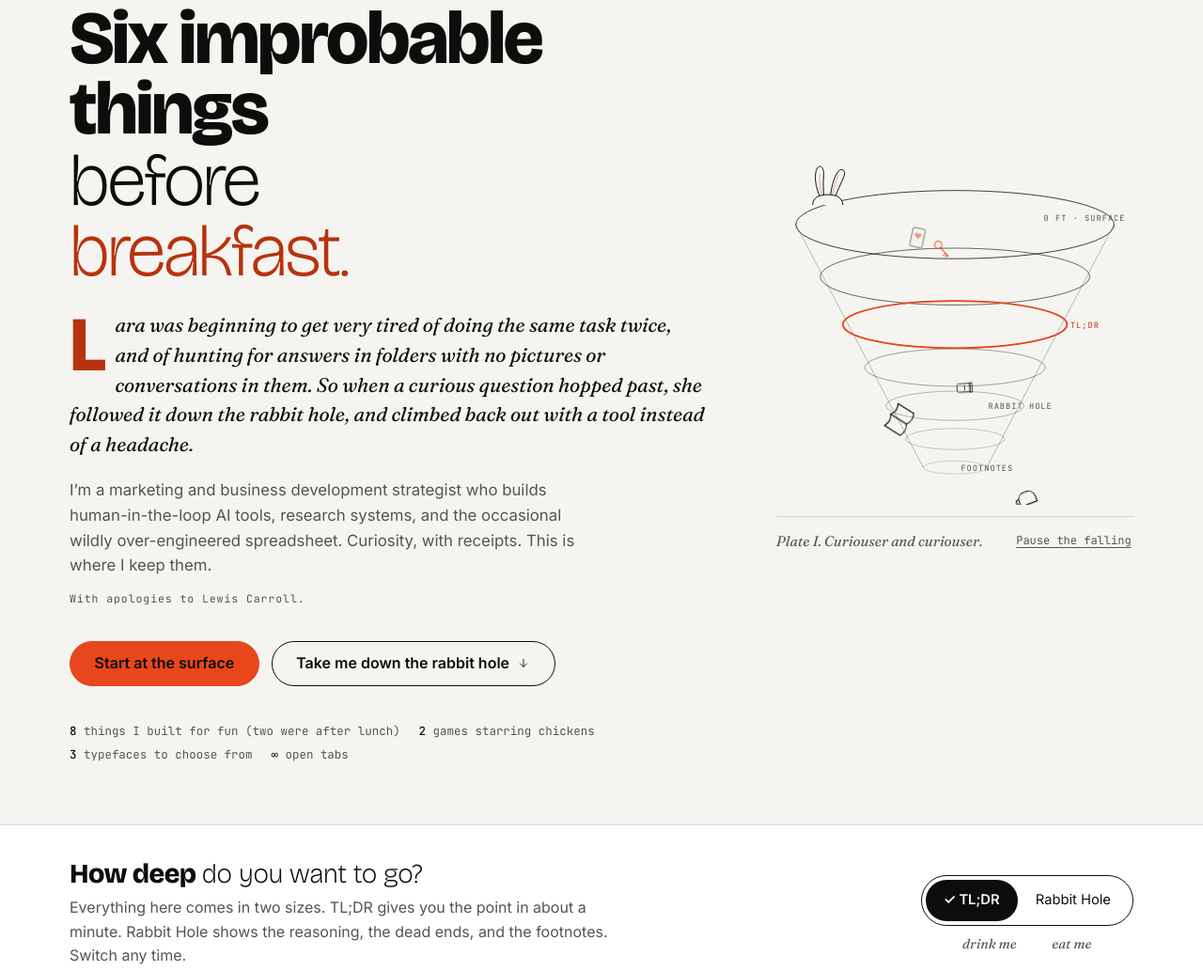
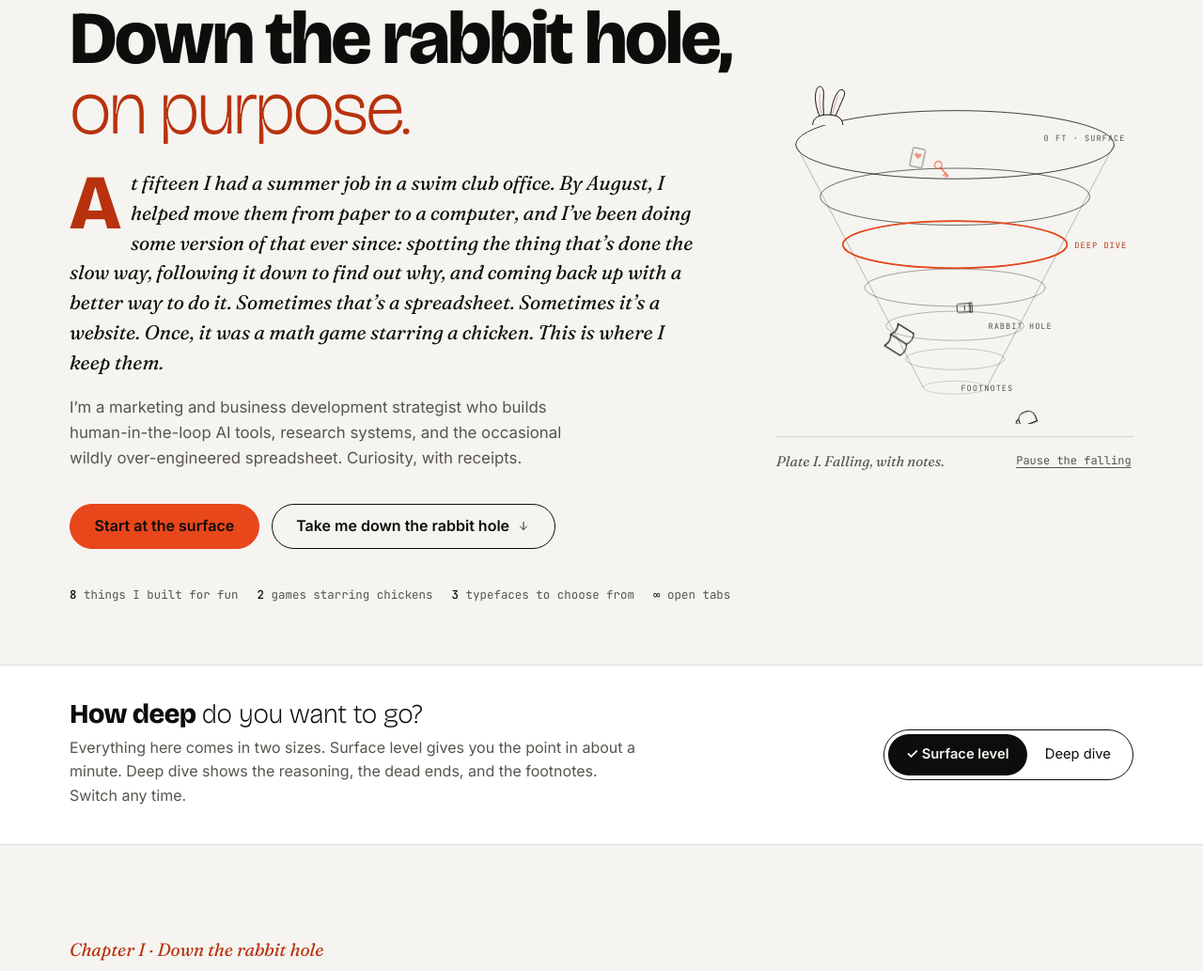
Before and after one commit to LaraB-create/laraborowsky-site, a plain HTML site: page index.html in a window 1280 px wide. Shown: the part 225-1258 px from the top of the page at 94% size. Drawn offline with nearby package versions, Linux system fonts and the light colour scheme.

Commit message:
New opening in Lara's own words; remove Carroll quotes; Surface level / Deep dive
Co-Authored-By: Claude Opus 5.5 <noreply@anthropic.com>
Claude-Session: https://claude.ai/code/session_01JC5bwSPWXAHL1EJro4o5hA

```diff
--- a/index.html
+++ b/index.html
@@ -72,8 +72,8 @@
 <button class="pill" type="button" data-set="motion" data-val="off" aria-pressed="false">Still</button>
 </div></fieldset>
 <fieldset class="setting"><legend>Default depth</legend><div class="opts">
-<button class="pill" type="button" data-set="depth" data-val="tldr" aria-pressed="false">TL;DR</button>
-<button class="pill" type="button" data-set="depth" data-val="deep" aria-pressed="false">Rabbit Hole</button>
+<button class="pill" type="button" data-set="depth" data-val="tldr" aria-pressed="false">Surface level</button>
+<button class="pill" type="button" data-set="depth" data-val="deep" aria-pressed="false">Deep dive</button>
 </div></fieldset>
 </div>
 <button class="settings-reset" type="button" data-action="reset-settings">Reset to defaults</button>
@@ -83,19 +83,18 @@
 <div class="wrap hero">
 <div class="hero-copy">
 <p class="chapter opening-chapter">Chapter the First, <span class="t">in which a marketer follows a question somewhere it probably shouldn’t go</span></p>
-<h1 class="display"><span class="b">Six improbable things</span> <span class="t">before <span class="accent">breakfast.</span></span></h1>
-<p class="opening">Lara was beginning to get very tired of doing the same task twice, and of hunting for answers in folders with no pictures or conversations in them. So when a curious question hopped past, she followed it down the rabbit hole, and climbed back out with a tool instead of a headache.</p>
-<p class="lede">I’m a marketing and business development strategist who builds human-in-the-loop AI tools, research systems, and the occasional wildly over-engineered spreadsheet. Curiosity, with receipts. This is where I keep them.</p>
-<p class="apology">With apologies to Lewis Carroll.</p>
+<h1 class="display"><span class="b">Down the rabbit hole,</span> <span class="t"><span class="accent">on purpose.</span></span></h1>
+<p class="opening">At fifteen I had a summer job in a swim club office. By August, I helped move them from paper to a computer, and I’ve been doing some version of that ever since: spotting the thing that’s done the slow way, following it down to find out why, and coming back up with a better way to do it. Sometimes that’s a spreadsheet. Sometimes it’s a website. Once, it was a math game starring a chicken. This is where I keep them.</p>
+<p class="lede">I’m a marketing and business development strategist who builds human-in-the-loop AI tools, research systems, and the occasional wildly over-engineered spreadsheet. Curiosity, with receipts.</p>
 <div class="hero-ctas">
 <a class="btn btn-primary" href="#work" data-set="depth" data-val="tldr">Start at the surface</a>
 <a class="btn" href="#method" data-set="depth" data-val="deep">Take me down the rabbit hole <svg aria-hidden="true" width="14" height="14" viewBox="0 0 24 24" fill="none" stroke="currentColor" stroke-width="1.5" stroke-linecap="round"><path d="M12 4v14M6 12l6 6 6-6"/></svg></a>
 </div>
-<p class="stats"><span><b>8</b> things I built for fun (two were after lunch)</span><span><b>2</b> games starring chickens</span><span><b>3</b> typefaces to choose from</span><span><b>∞</b> open tabs</span></p>
+<p class="stats"><span><b>8</b> things I built for fun</span><span><b>2</b> games starring chickens</span><span><b>3</b> typefaces to choose from</span><span><b>∞</b> open tabs</span></p>
 </div>
 <figure class="hole">
 <div class="hole-art">
-<svg class="hole-rings" role="img" aria-label="Line drawing looking down a rabbit hole, marked with depths: surface, TL;DR, rabbit hole, footnotes. A rabbit's ears peek over the rim and small objects fall inside." viewBox="0 0 440 440">
+<svg class="hole-rings" role="img" aria-label="Line drawing looking down a rabbit hole, marked with depths: surface, deep dive, rabbit hole, footnotes. A rabbit's ears peek over the rim and small objects fall inside." viewBox="0 0 440 440">
 <g fill="none" stroke="currentColor" stroke-width="1">
 <ellipse cx="220" cy="96" rx="196" ry="42" opacity=".9"/><ellipse cx="220" cy="160" rx="166" ry="35" opacity=".7"/><ellipse cx="220" cy="219" rx="138" ry="29" opacity=".55"/><ellipse cx="220" cy="272" rx="111" ry="23" opacity=".42"/><ellipse cx="220" cy="319" rx="85" ry="18" opacity=".32"/><ellipse cx="220" cy="360" rx="61" ry="13" opacity=".24"/><ellipse cx="220" cy="395" rx="39" ry="8" opacity=".18"/>
 <path d="M24 96 L181 395 M416 96 L259 395" opacity=".3"/>
@@ -103,7 +102,7 @@
 <ellipse cx="220" cy="219" rx="138" ry="29" fill="none" style="stroke:var(--accent)" stroke-width="2"/>
 <g font-family="JetBrains Mono, monospace" font-size="10" letter-spacing="1.2" style="fill:var(--muted)">
 <text x="430" y="92" text-anchor="end">0 FT · SURFACE</text>
-<text x="398" y="223" text-anchor="end" style="fill:var(--accent-text)">TL;DR</text>
+<text x="432" y="223" text-anchor="end" style="fill:var(--accent-text)">DEEP DIVE</text>
 <text x="340" y="323" text-anchor="end">RABBIT HOLE</text>
 <text x="292" y="399" text-anchor="end">FOOTNOTES</text>
 </g>
@@ -123,7 +122,7 @@
 <svg class="fall" aria-hidden="true" viewBox="0 0 40 40" style="left:36%;top:26%;width:7%;animation-delay:-4.5s"><rect x="10" y="5" width="20" height="30" rx="2" fill="none" stroke="currentColor" stroke-width="1.4"/><path d="M20 15 C18 11 13 13 15 17 L20 22 L25 17 C27 13 22 11 20 15 Z" style="fill:var(--accent)"/></svg>
 <svg class="fall" aria-hidden="true" viewBox="0 0 40 40" style="left:50%;top:30%;width:6%;animation-delay:-7.5s"><g fill="none" stroke="currentColor" stroke-width="1.4" stroke-linejoin="round"><path d="M12 12 H28 V33 C28 35 26 36 24 36 H16 C14 36 12 35 12 33 Z"/><path d="M11 8 H29 V12 H11 Z"/><path d="M15 22 H25"/></g></svg>
 </div>
-<figcaption><span>Plate I. Curiouser and curiouser.</span><button class="motion-btn" type="button" data-action="toggle-motion" aria-pressed="false">Pause the falling</button></figcaption>
+<figcaption><span>Plate I. Falling, with notes.</span><button class="motion-btn" type="button" data-action="toggle-motion" aria-pressed="false">Pause the falling</button></figcaption>
 </figure>
 </div>
 
@@ -131,14 +130,13 @@
 <div class="wrap">
 <div style="flex: 1 1 480px">
 <h2 id="depth-title" class="display"><span class="b">How deep</span> <span class="t">do you want to go?</span></h2>
-<p>Everything here comes in two sizes. TL;DR gives you the point in about a minute. Rabbit Hole shows the reasoning, the dead ends, and the footnotes. Switch any time.</p>
+<p>Everything here comes in two sizes. Surface level gives you the point in about a minute. Deep dive shows the reasoning, the dead ends, and the footnotes. Switch any time.</p>
 </div>
 <div class="depth">
 <div class="seg" role="group" aria-label="How much detail">
-<button type="button" data-set="depth" data-val="tldr" aria-pressed="true">TL;DR</button>
-<button type="button" data-set="depth" data-val="deep" aria-pressed="false">Rabbit Hole</button>
+<button type="button" data-set="depth" data-val="tldr" aria-pressed="true">Surface level</button>
+<button type="button" data-set="depth" data-val="deep" aria-pressed="false">Deep dive</button>
 </div>
-<div class="drink" aria-hidden="true"><span>drink me</span><span>eat me</span></div>
 </div>
 </div>
 </section>
@@ -153,7 +151,7 @@
 <li><span class="num">01 · 0 ft</span><h3>Fall in</h3><p>Start with the question nobody has time for, and follow it past the point where it’s comfortable.</p></li>
 <li><span class="num">02 · 40 ft</span><h3>Keep receipts</h3><p>Every finding gets a source. If I can’t trace it, it doesn’t go in.</p></li>
 <li><span class="num">03 · 80 ft</span><h3>Build the ladder</h3><p>Turn what I found into a tool someone else can use without me in the room.</p></li>
-<li><span class="num">04 · Surface</span><h3>Climb out</h3><p>Lead with the TL;DR. Leave the burrow open for anyone who wants the footnotes.</p></li>
+<li><span class="num">04 · Surface</span><h3>Climb out</h3><p>Lead with the short version. Leave the burrow open for anyone who wants the footnotes.</p></li>
 </ol>
 </section>
 
@@ -254,7 +252,7 @@
 <div class="card-meta"><span>006.7 LAR</span><span class="accent">You are here</span></div>
 <h3>This website</h3>
 <p class="hook">Built because a portfolio should let you choose your own depth.</p>
-<p class="summary">Light and dark modes, three typefaces including OpenDyslexic, adjustable spacing, and a TL;DR or Rabbit Hole version of everything.</p>
+<p class="summary">Light and dark modes, three typefaces including OpenDyslexic, adjustable spacing, and a surface-level or deep-dive version of everything.</p>
 <div class="deep">
 <h4>How it works</h4><p>Plain HTML and CSS, no tracking, and settings that stay in your own browser.</p>
 <h4>Margin note</h4><p class="note">Yes, the rabbit is wiggling its ears on purpose.</p>
@@ -270,7 +268,7 @@
 <section id="about" class="wrap section" aria-labelledby="about-title">
 <div class="split">
 <div class="main">
-<p class="chapter">Chapter III · “Who are you?” said the Caterpillar</p>
+<p class="chapter">Chapter III · Field notes</p>
 <h2 id="about-title" class="display" style="font-size: clamp(2rem, 3.6vw, 3rem); line-height: 1.02; margin-bottom: .8em"><span class="b">I follow questions further</span> <span class="t">than is strictly reasonable.</span></h2>
 <p style="margin: 0 0 1.4em; max-width: 36em">With one public-sector consulting firm since 2012, on and off, from project-based help to marketing director, and three-plus years building with AI. I design workflows where the AI does the heavy lifting and a person makes the call.</p>
 </div>
```
Also changed, not shown: about.html (+5 -5 lines), accessibility.html (+3 -3 lines), contact.html (+2 -2 lines), 1 other file.
